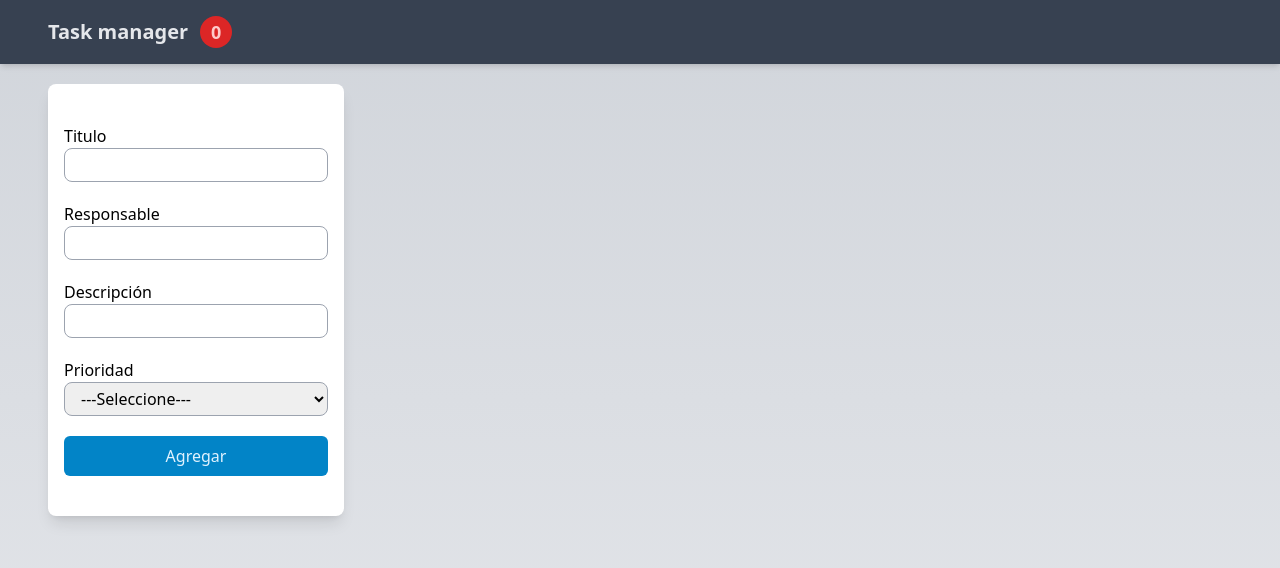
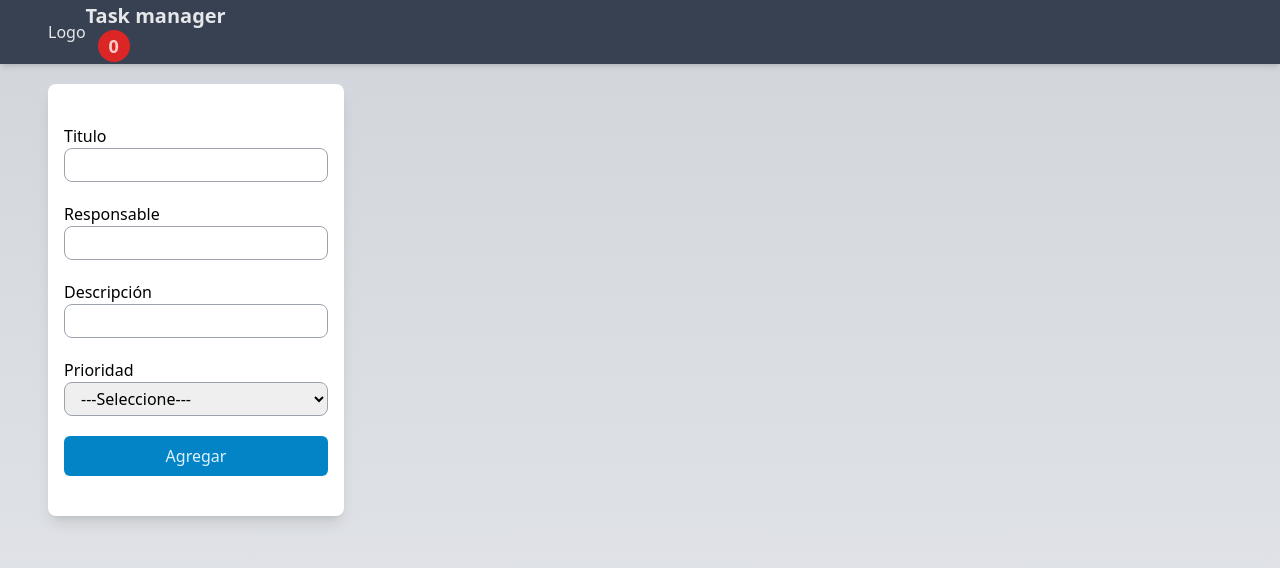
Before and after one commit to RoyReategui/reactTask, a React (Vite) app: page / in a window 1280 px wide. Shown: the top 568 px of the page. Built offline with nearby package versions, Linux system fonts and the light colour scheme.

Commit message:
add div logo

```diff
--- a/src/components/Header.jsx
+++ b/src/components/Header.jsx
@@ -3,10 +3,15 @@ export const Header = ({ children, total }) => {
   return (
     <div className='shadow-md h-16 bg-gray-700 text-gray-200 flex items-center'>
         <div className="container flex items-center">
-            <h2 className="text-xl font-semibold">{ children }</h2>
-            <span className="ml-3 bg-red-600 p-4 text-red-200 w-4 h-4 flex justify-center items-center rounded-[500%]">
-                <h3 className="text-lg font-semibold">{ total }</h3>
-            </span>
+            <div>
+              <h2>Logo</h2>
+            </div>
+            <div>
+              <h2 className="text-xl font-semibold">{ children }</h2>
+              <span className="ml-3 bg-red-600 p-4 text-red-200 w-4 h-4 flex justify-center items-center rounded-[500%]">
+                  <h3 className="text-lg font-semibold">{ total }</h3>
+              </span>
+            </div>
         </div>
     </div>
   )
```
